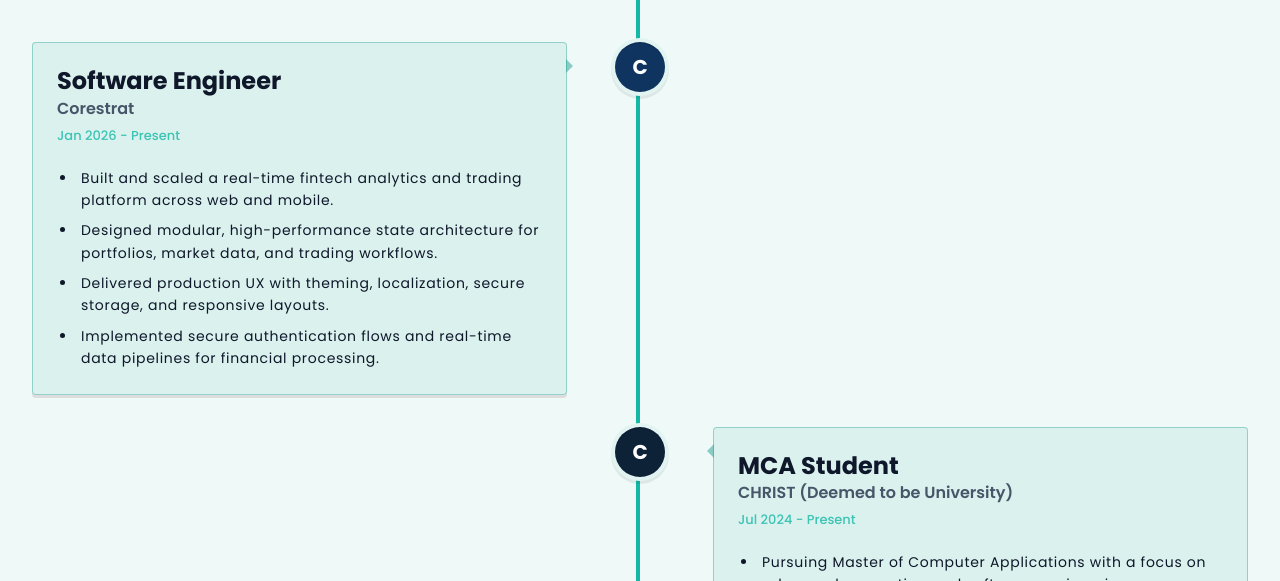
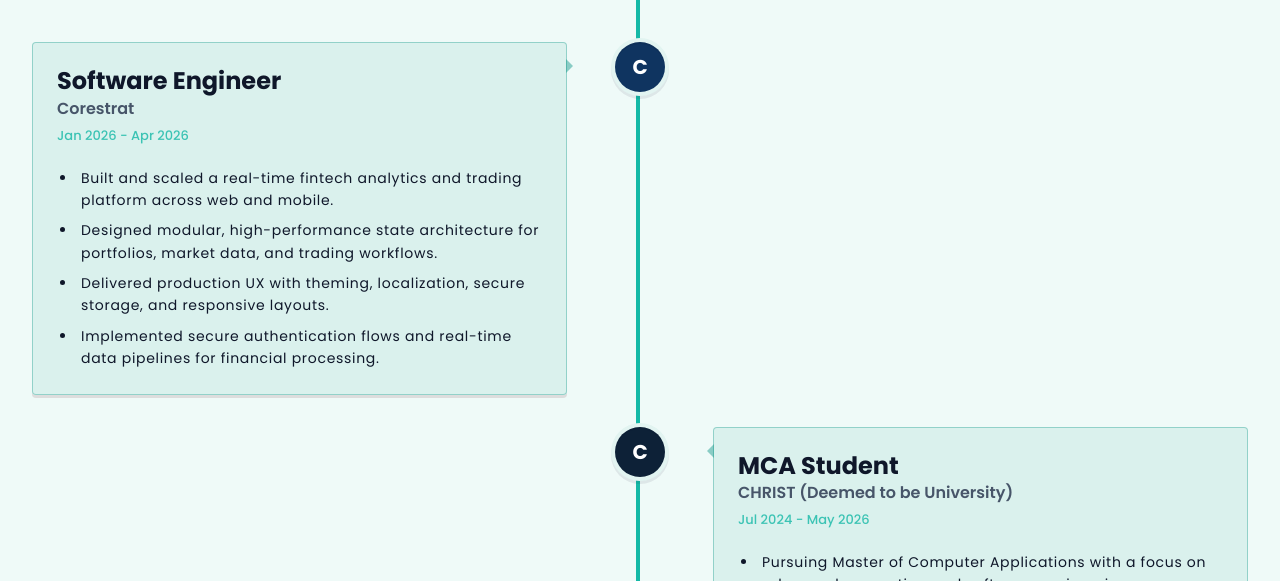
Before and after one commit to Jithuvarghese/MyPortfolio, a Next.js app: page / in a window 1280 px wide. Shown: the part 2220-2801 px from the top of the page. Built offline with nearby package versions, Linux system fonts and the light colour scheme.

Commit message:
fix: quick updates

```diff
--- a/src/components/Projects.tsx
+++ b/src/components/Projects.tsx
@@ -242,7 +242,7 @@ const ProjectCard = ({
           >
             <div>
               <h3 className="text-white font-bold text-[22px] leading-tight mb-2" style={{ transform: `translateZ(${isHovered ? '30' : '0'}px)` }}>{name}</h3>
-              <p className="mt-1 text-secondary text-[14px] leading-relaxed overflow-hidden line-clamp-3" style={{ transform: `translateZ(${isHovered ? '15' : '0'}px)` }}>
+              <p className={`mt-1 text-secondary text-[14px] leading-relaxed overflow-hidden transition-all duration-300 ${isHovered ? '' : 'line-clamp-3'}`} style={{ transform: `translateZ(${isHovered ? '15' : '0'}px)` }}>
                 {description}
               </p>
             </div>
--- a/src/localization/translations.ts
+++ b/src/localization/translations.ts
@@ -116,6 +116,20 @@ export interface Dictionary {
 
 const sharedProjects: ProjectItem[] = [
   {
+    name: "Algoka-KandCo",
+    description:
+      "Professional agency portfolio website built with React 19, Vite, and Tailwind CSS. Features smooth Lenis scrolling, Framer Motion animations, Swiper carousels, EmailJS contact form, WhatsApp integration, custom cursor, lazy-loaded sections for Hero, Services, Portfolio, Team, Testimonials, and Blog, with full SEO optimization.",
+    tags: [
+      { name: "react 19", color: "blue-text-gradient" },
+      { name: "framer motion", color: "green-text-gradient" },
+      { name: "tailwind css", color: "pink-text-gradient" },
+      { name: "emailjs", color: "orange-text-gradient" },
+    ],
+    image: "/images/Kalpandco.png",
+    source_code_link: "https://github.com/Jithuvarghese",
+    live_demo_link: "https://kalpandco.com/",
+  },
+  {
     name: "Dubai Mall Interactive Sales Deck",
     description:
       "Premium scene-based web presentation built with Next.js, TypeScript, GSAP, Lenis, and Framer Motion to showcase Dubai Mall through cinematic storytelling, interactive navigation, data visualizations, and modular inquiry flows for leasing, sponsorship, and events.",
@@ -156,19 +170,6 @@ const sharedProjects: ProjectItem[] = [
     image: "/images/city%20report.png",
     source_code_link: "https://github.com/Jithuvarghese/Cityhub",
     live_demo_link: "https://cityhub-bd0e6j0tf-jithu-vargheses-projects.vercel.app/",
-  },
-  {
-    name: "BookBuddy",
-    description:
-      "AI-powered book discovery app with dynamic search and recommendation features. Built with React and external APIs, featuring reusable components, smart filtering, favorites management, and robust error handling.",
-    tags: [
-      { name: "react", color: "blue-text-gradient" },
-      { name: "axios", color: "green-text-gradient" },
-      { name: "css3", color: "pink-text-gradient" },
-    ],
-    image: "/images/bookbuddy.png",
-    source_code_link: "https://github.com/Jithuvarghese",
-    live_demo_link: "https://github.com/Jithuvarghese",
   },
   {
     name: "Hand Gesture Recognition",
@@ -227,7 +228,7 @@ const sharedExperiences: ExperienceItem[] = [
     company_name: "Corestrat",
     icon: "web.png",
     iconBg: "#0f3460",
-    date: "Jan 2026 - Present",
+    date: "Jan 2026 - Apr 2026",
     points: [
       "Built and scaled a real-time fintech analytics and trading platform across web and mobile.",
       "Designed modular, high-performance state architecture for portfolios, market data, and trading workflows.",
@@ -240,7 +241,7 @@ const sharedExperiences: ExperienceItem[] = [
     company_name: "CHRIST (Deemed to be University)",
     icon: "christ.png",
     iconBg: "#0d2137",
-    date: "Jul 2024 - Present",
+    date: "Jul 2024 - May 2026",
     points: [
       "Pursuing Master of Computer Applications with a focus on advanced computing and software engineering.",
       "Serving as Student Councillor for the academic year 2025-2026.",
@@ -295,7 +296,7 @@ const sharedExperiencesHi: ExperienceItem[] = [
     company_name: "Corestrat",
     icon: "web.png",
     iconBg: "#0f3460",
-    date: "Jan 2026 - Present",
+    date: "Jan 2026 - Apr 2026",
     points: [
       "वेब और मोबाइल पर रियल-टाइम फिनटेक प्लेटफॉर्म विकसित और स्केल किया।",
       "पोर्टफोलियो, मार्केट डेटा और ट्रेडिंग के लिए उच्च-प्रदर्शन स्टेट आर्किटेक्चर बनाया।",
@@ -308,7 +309,7 @@ const sharedExperiencesHi: ExperienceItem[] = [
     company_name: "CHRIST (Deemed to be University)",
     icon: "christ.png",
     iconBg: "#0d2137",
-    date: "Jul 2024 - Present",
+    date: "Jul 2024 - May 2026",
     points: [
       "उन्नत कंप्यूटिंग और सॉफ्टवेयर इंजीनियरिंग पर फोकस के साथ MCA कर रहा हूं।",
       "2025-26 के लिए स्टूडेंट काउंसलर के रूप में सेवा दे रहा हूं।",
@@ -363,7 +364,7 @@ const sharedExperiencesAr: ExperienceItem[] = [
     company_name: "Corestrat",
     icon: "web.png",
     iconBg: "#0f3460",
-    date: "Jan 2026 - Present",
+    date: "Jan 2026 - Apr 2026",
     points: [
       "طورت منصة فنتك لحظية على الويب والجوال وقمت بتوسيعها.",
       "صممت بنية حالة عالية الأداء للمحافظ وبيانات السوق وسير التداول.",
@@ -376,7 +377,7 @@ const sharedExperiencesAr: ExperienceItem[] = [
     company_name: "CHRIST (Deemed to be University)",
     icon: "christ.png",
     iconBg: "#0d2137",
-    date: "Jul 2024 - Present",
+    date: "Jul 2024 - May 2026",
     points: [
       "أتابع درجة MCA مع تركيز على الحوسبة المتقدمة وهندسة البرمجيات.",
       "أعمل كممثل طلابي للعام الأكاديمي 2025-2026.",
@@ -431,7 +432,7 @@ const sharedExperiencesMl: ExperienceItem[] = [
     company_name: "Corestrat",
     icon: "web.png",
     iconBg: "#0f3460",
-    date: "Jan 2026 - Present",
+    date: "Jan 2026 - Apr 2026",
     points: [
       "വെബിലും മൊബൈലിലും റിയൽ-ടൈം ഫിൻടെക് പ്ലാറ്റ്‌ഫോം നിർമ്മിച്ച് സ്കെയിൽ ചെയ്തു.",
       "പോർട്ട്ഫോളിയോ, മാർക്കറ്റ് ഡാറ്റ, ട്രേഡിംഗ് വർക്ക്‌ഫ്ലോ എന്നിവയ്ക്കായി ഹൈ-പെർഫോർമൻസ് സ്റ്റേറ്റ് ആർക്കിടെക്ചർ രൂപകൽപ്പന ചെയ്തു.",
@@ -444,7 +445,7 @@ const sharedExperiencesMl: ExperienceItem[] = [
     company_name: "CHRIST (Deemed to be University)",
     icon: "christ.png",
     iconBg: "#0d2137",
-    date: "Jul 2024 - Present",
+    date: "Jul 2024 - May 2026",
     points: [
       "അഡ്വാൻസ്ഡ് കമ്പ്യൂട്ടിംഗിലും സോഫ്റ്റ്വെയർ എഞ്ചിനീയറിംഗിലും ശ്രദ്ധയോടെ MCA പഠിക്കുന്നു.",
       "2025-26 അക്കാദമിക് വർഷത്തിൽ സ്റ്റുഡന്റ് കൗൺസിലറായി പ്രവർത്തിക്കുന്നു.",
@@ -499,7 +500,7 @@ const sharedExperiencesFr: ExperienceItem[] = [
     company_name: "Corestrat",
     icon: "web.png",
     iconBg: "#0f3460",
-    date: "Jan 2026 - Present",
+    date: "Jan 2026 - Apr 2026",
     points: [
       "Developpement et mise a l'echelle d'une plateforme fintech temps reel sur web et mobile.",
       "Conception d'une architecture d'etat performante pour portefeuilles, donnees marche et trading.",
@@ -512,7 +513,7 @@ const sharedExperiencesFr: ExperienceItem[] = [
     company_name: "CHRIST (Deemed to be University)",
     icon: "christ.png",
     iconBg: "#0d2137",
-    date: "Jul 2024 - Present",
+    date: "Jul 2024 - May 2026",
     points: [
       "Poursuite d'un MCA axe sur l'informatique avancee et l'ingenierie logicielle.",
       "Representant etudiant pour l'annee academique 2025-2026.",
```
Also changed, not shown: src/constants/index.ts (+14 -13 lines), public/images/Kalpandco.png (added), 1 other file (tests, documents, lock files or other folders).
